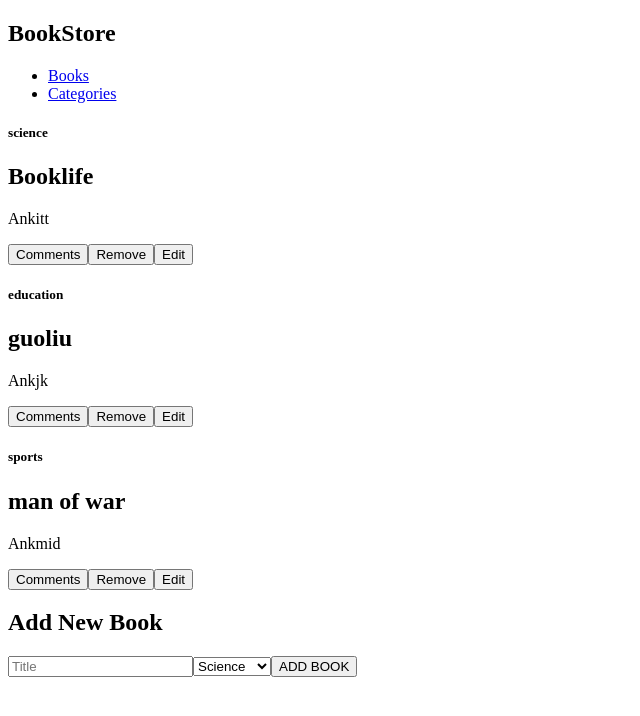
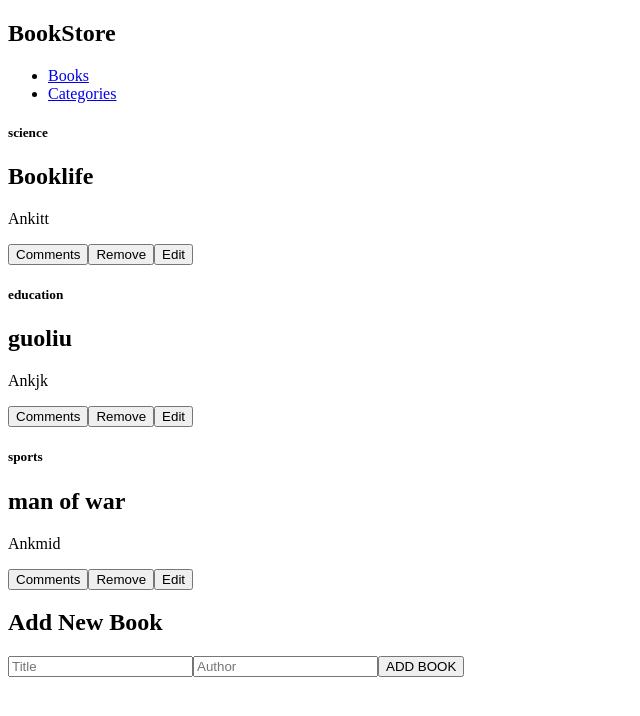
Before and after one commit to ankitt26/Bookstore, a React (Create React App) app: page / in a window 1280 px wide. Shown: the top 716 px of the page, without its empty margins (0-640 px from the left). Built offline with nearby package versions, Linux system fonts and the light colour scheme.

Commit message:
Add input tag for author in addnewbook

```diff
--- a/src/components/AddNewBook.js
+++ b/src/components/AddNewBook.js
@@ -5,12 +5,7 @@ const AddNewBook = ({ newbook }) => (
     <form onSubmit={() => { newbook(); }}>
       <h2>Add New Book</h2>
       <input type="text" onChange={() => {}} placeholder="Title" required />
-      <select id="dropdown" name="Categories">
-        <option value="science">Science</option>
-        <option value="economy">Economy</option>
-        <option value="action">Action</option>
-        <option value="sports">Sports</option>
-      </select>
+      <input type="text" onChange={() => {}} placeholder="Author" required />
       <button type="submit">ADD BOOK</button>
     </form>
   </>
```
